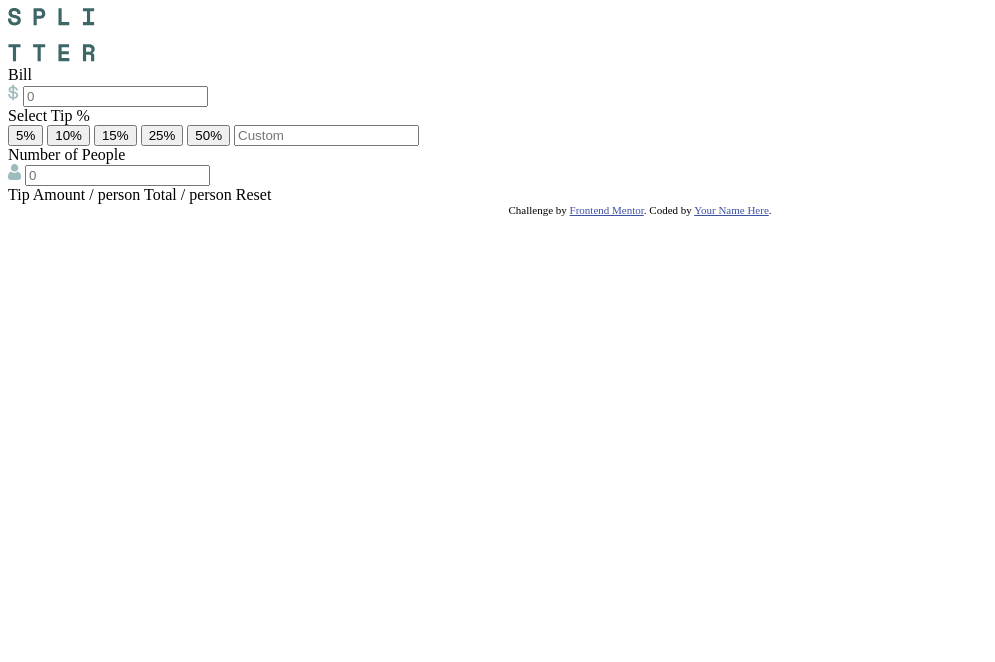
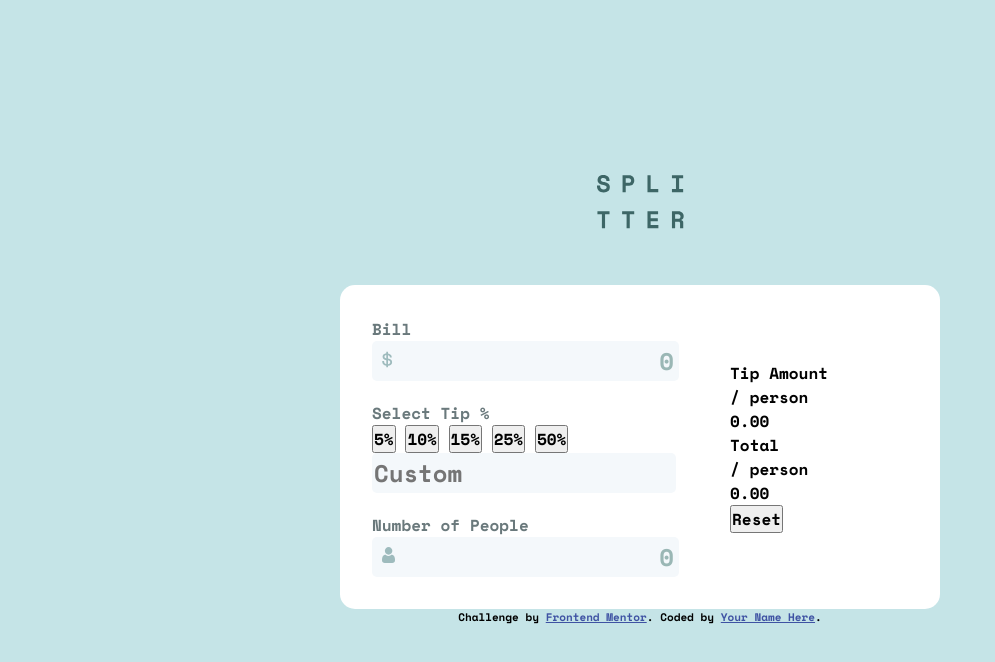
Before and after one commit to kerdaino/tip-calculator-app, a plain HTML site: page index.html in a window 1280 px wide. Shown: the whole page, without its empty margins (0-995 px from the left). Drawn offline with nearby package versions, Linux system fonts and the light colour scheme.

Commit message:
rebuilding2

```diff
--- /dev/null
+++ b/css/main.css
@@ -0,0 +1,81 @@
+/* Google Fonts here */
+@import url('https://fonts.googleapis.com/css2?family=Space+Mono:wght@700&display=swap');
+
+/* Globalstyle reset */
+*{
+    box-sizing: border-box;
+    margin: 0;
+    padding: 0;
+    font: inherit;
+}
+
+body{
+    display: grid;
+    place-content: center;
+    min-height: 100vh;
+    font-family: 'Space mono', monospace;
+    background: hsl(185, 41%, 84%);
+}
+
+header{
+    margin: auto;
+    margin-bottom: 50px;
+}
+
+main{
+    display: flex;
+    background: hsl(0,0%,100%);
+    padding: 12px;
+    border-radius: 15px;
+    max-width: 600px;
+}
+
+fieldset{
+    border: none;
+    margin: 20px;
+}
+
+label{
+    color: hsl(190,8%,45%);
+}
+
+.input-wrapper{
+    position: relative;
+}
+
+.input-wrapper img{
+    position: absolute;
+    padding: 10px;
+}
+
+.input-wrapper input{
+    text-align: end;
+    padding-right: 5px;
+}
+
+.input-wrapper input::placeholder{
+    color: hsl(176, 17%, 66%);
+}
+
+input{
+    background: hsl(202,50%,97%);
+    border: none;
+    padding: 2px;
+    font-size: 24px;
+    border-radius: 5px;
+}
+
+
+#tip,.outputContainer{
+    flex-basis: 50%;
+    margin: auto;
+}
+
+.attribution {
+    font-size: 11px;
+    text-align: center;
+}
+
+.attribution a {
+    color: hsl(228, 45%, 44%);
+}
--- a/index.html
+++ b/index.html
@@ -7,37 +7,31 @@
   <!-- displays site properly based on user's device -->
 
   <link rel="icon" type="image/png" sizes="32x32" href="./images/favicon-32x32.png">
+  <link rel="stylesheet" href="css/main.css">
 
   <title>Frontend Mentor | Tip calculator app</title>
-
-  <!-- Feel free to remove these styles or customise in your own stylesheet 👍 -->
-  <style>
-    .attribution {
-      font-size: 11px;
-      text-align: center;
-    }
-
-    .attribution a {
-      color: hsl(228, 45%, 44%);
-    }
-  </style>
 </head>
 
 <body>
 
   <header>
+
     <img src="images/logo.svg" alt="logo">
+
   </header>
   <main>
+
     <form id="Tip">
-      <section class="bill-content">
+
+      <fieldset class="bill-content">
         <label>Bill</label>
         <div class="input-wrapper">
           <img src="images/icon-dollar.svg" alt="icon-dollar">
-          <input type="number" placeholder="0" name="number" id="bill">
+          <input type="text" placeholder="0" name="number" id="bill">
         </div>
-      </section>
-      <section class="tip-content">
+      </fieldset>
+
+      <fieldset class="tip-content">
         <label for="Tip">Select Tip %</label>
         <div class="tip buttons">
           <button type="button">5%</button>
@@ -46,26 +40,44 @@
           <button type="button">15%</button>
           <button type="button">25%</button>
           <button type="button">50%</button>
-          <input type="number" placeholder="Custom" name="number" id="tipinput">
+          <input type="text" placeholder="Custom" name="number" id="tipinput">
         </div>
-      </section>
-      <section>
+      </fieldset>
+
+      <fieldset class="numberOf">
         <label for="People">Number of People</label>
         <div class="input-wrapper">
           <img src="images/icon-person.svg" alt="icon-person">
-          <input type="number" placeholder="0" name="number" id="people">
+          <input type="text" placeholder="0" name="number" id="people">
         </div>
-      </section>
+      </fieldset>
+
     </form>
+
+  <div class="outputContainer">
+    <section>
+      <div class="tipAmountOutput">
+        <h4>Tip Amount</h4>
+        <p>/ person</p>
+        <output>
+          <p>0.00</p>
+        </output>
+      </div>
+    </section>
+
+    <section>
+      <div class="tipAmountOutput">
+        <h4>Total</h4>
+        <p>/ person</p>
+        <output>
+          <p>0.00</p>
+        </output>
+      </div>
+    </section>
+
+    <button type="reset">Reset</button>
+  </div>
   </main>
-
-  Tip Amount
-  / person
-
-  Total
-  / person
-
-  Reset
 
   <div class="attribution">
     Challenge by <a href="https://www.frontendmentor.io?ref=challenge" target="_blank">Frontend Mentor</a>.
```
